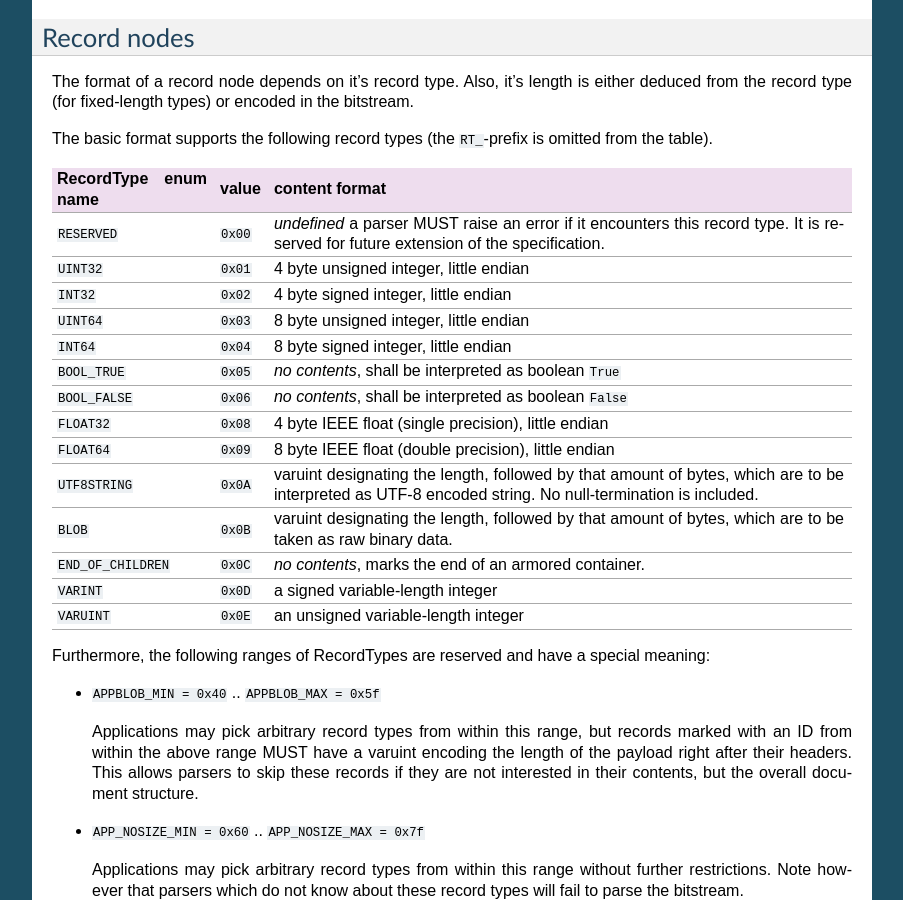
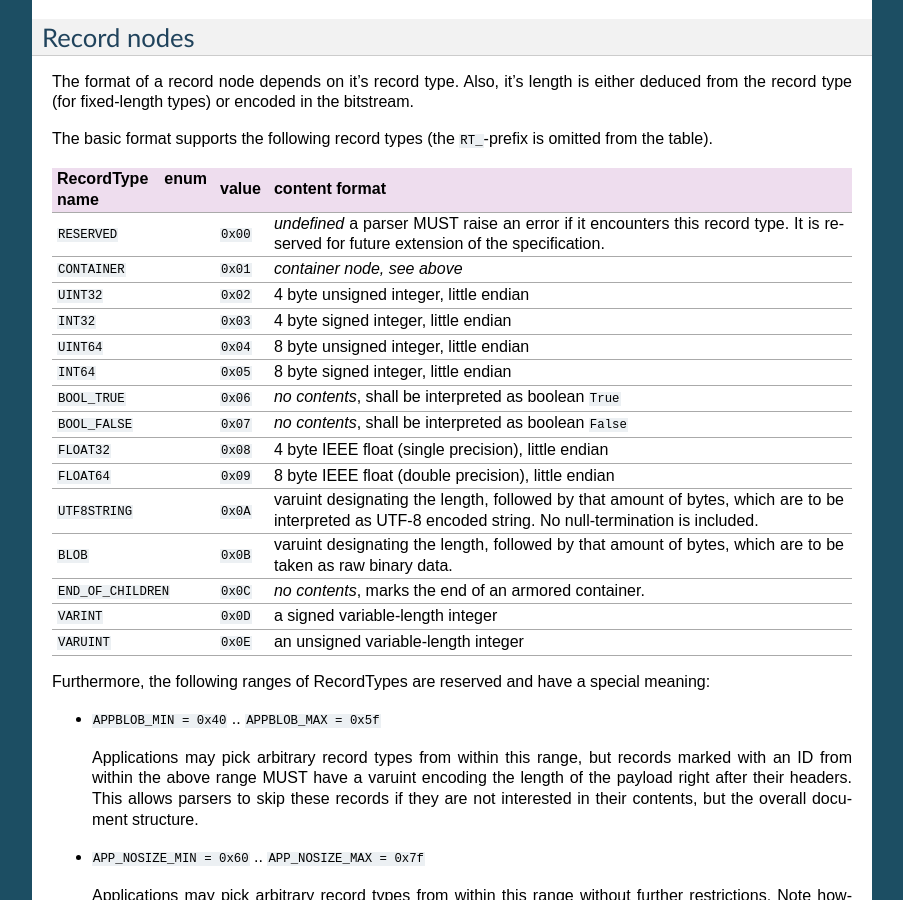
Before and after one commit to horazont/structstream, a Sphinx documentation site: the page built from docs/format.rst, in a window 1280 px wide and 900 px high, scrolled down 1708 px. Shown: the whole window, without its empty margins (198-1101 px from the left). Built offline with Sphinx 7.4.7, drawn with Linux system fonts in a browser that asks for light colours.

Commit message:
Fix record type table (container was missing, some numbers were wrong)

```diff
--- a/docs/format.rst
+++ b/docs/format.rst
@@ -122,13 +122,14 @@ RecordType enum name value    content format
                               error if it encounters this record
                               type. It is reserved for future
                               extension of the specification.
-``UINT32``           ``0x01`` 4 byte unsigned integer, little endian
-``INT32``            ``0x02`` 4 byte signed integer, little endian
-``UINT64``           ``0x03`` 8 byte unsigned integer, little endian
-``INT64``            ``0x04`` 8 byte signed integer, little endian
-``BOOL_TRUE``        ``0x05`` *no contents*, shall be interpreted as
+``CONTAINER``        ``0x01`` *container node, see above*
+``UINT32``           ``0x02`` 4 byte unsigned integer, little endian
+``INT32``            ``0x03`` 4 byte signed integer, little endian
+``UINT64``           ``0x04`` 8 byte unsigned integer, little endian
+``INT64``            ``0x05`` 8 byte signed integer, little endian
+``BOOL_TRUE``        ``0x06`` *no contents*, shall be interpreted as
                               boolean ``True``
-``BOOL_FALSE``       ``0x06`` *no contents*, shall be interpreted as
+``BOOL_FALSE``       ``0x07`` *no contents*, shall be interpreted as
                               boolean ``False``
 ``FLOAT32``          ``0x08`` 4 byte IEEE float (single precision),
                               little endian
```
